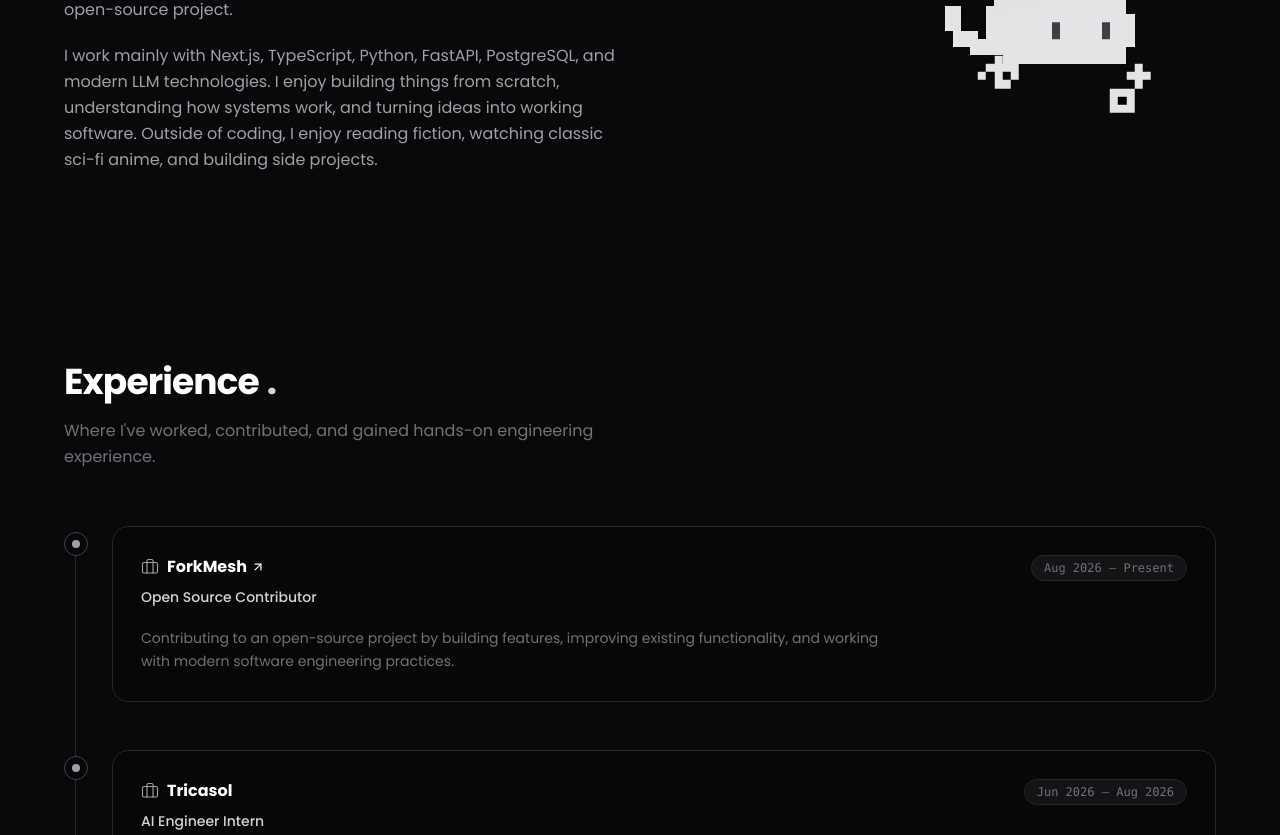
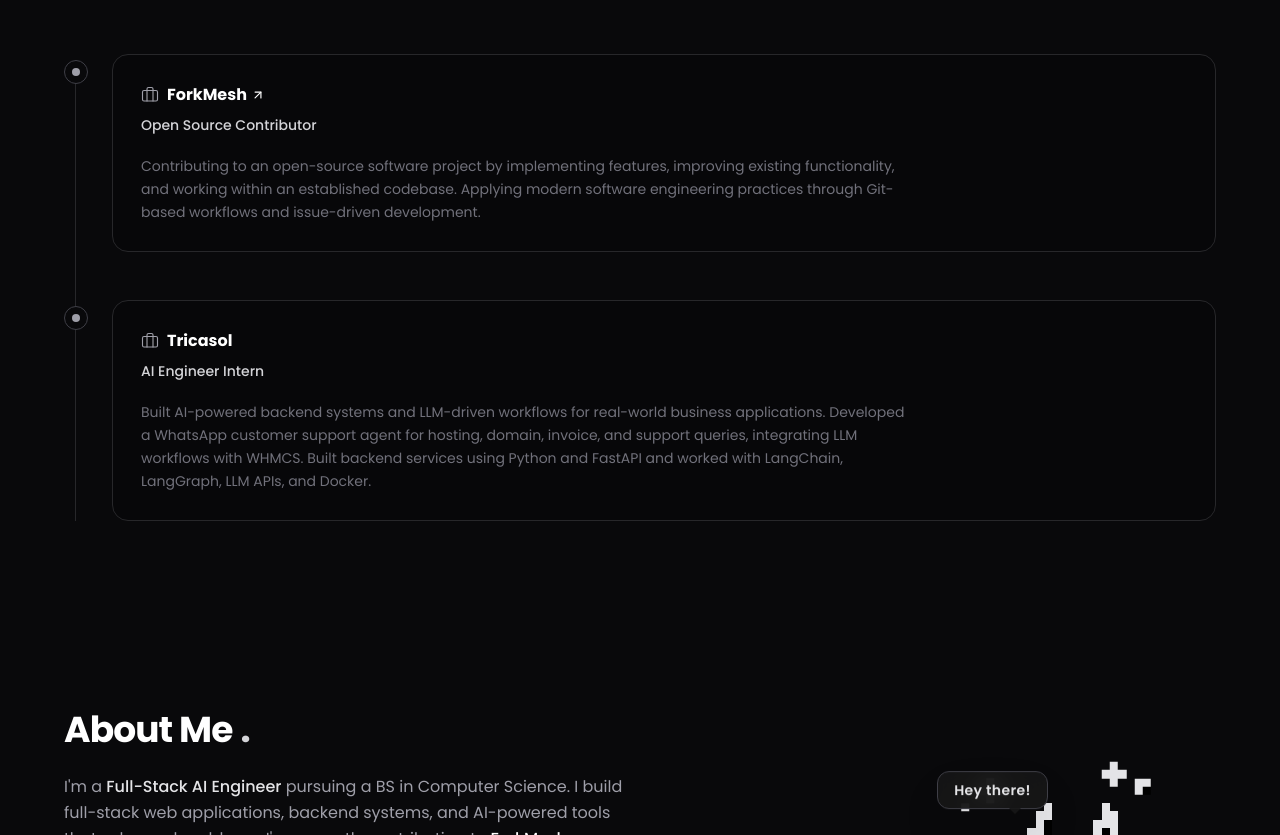
Before and after one commit to kaze1-dev/portfolio, a Next.js app: page / in a window 1280 px wide. Shown: the part 2265-3100 px from the top of the page. Built offline with nearby package versions, Linux system fonts and the light colour scheme.

Commit message:
feat: reorder sections

```diff
--- a/app/page.tsx
+++ b/app/page.tsx
@@ -9,8 +9,8 @@
     <>
       <Hero />
       <Projects />
+      <Experience />
       <About />
-      <Experience />
       <TechStack />
     </>
   );
--- a/components/Header.tsx
+++ b/components/Header.tsx
@@ -31,12 +31,6 @@
             >
               About
             </Link>
-            {/* <Link
-              href="/#contact"
-              className="rounded-lg text-sm font-black text-zinc-400 transition-all duration-200 hover:text-white"
-            >
-              Contact
-            </Link> */}
           </nav>
         </div>
 
--- a/components/experience.tsx
+++ b/components/experience.tsx
@@ -18,7 +18,7 @@
       role: "Open Source Contributor",
       period: "Aug 2026 — Present",
       description:
-        "Contributing to an open-source project by building features, improving existing functionality, and working with modern software engineering practices.",
+        "Contributing to an open-source software project by implementing features, improving existing functionality, and working within an established codebase. Applying modern software engineering practices through Git-based workflows and issue-driven development.",
       link: "https://github.com/ForkMesh",
     },
     {
@@ -26,7 +26,7 @@
       role: "AI Engineer Intern",
       period: "Jun 2026 — Aug 2026",
       description:
-        "Built AI-powered systems and backend services, including a WhatsApp customer support agent integrating LLM workflows with business systems.",
+        "Built AI-powered backend systems and LLM-driven workflows for real-world business applications. Developed a WhatsApp customer support agent for hosting, domain, invoice, and support queries, integrating LLM workflows with WHMCS. Built backend services using Python and FastAPI and worked with LangChain, LangGraph, LLM APIs, and Docker.",
     },
   ];
 
@@ -89,9 +89,9 @@
                       </p>
                     </div>
 
-                    <span className="w-fit rounded-full border border-zinc-800 bg-zinc-900/80 px-3 py-1 text-xs font-mono text-zinc-500">
+                  {/*   <span className="w-fit rounded-full border border-zinc-800 bg-zinc-900/80 px-3 py-1 text-xs font-mono text-zinc-500">
                       {experience.period}
-                    </span>
+                    </span> */}
                   </div>
 
                   <p className="max-w-3xl text-sm leading-relaxed text-zinc-500">
```
